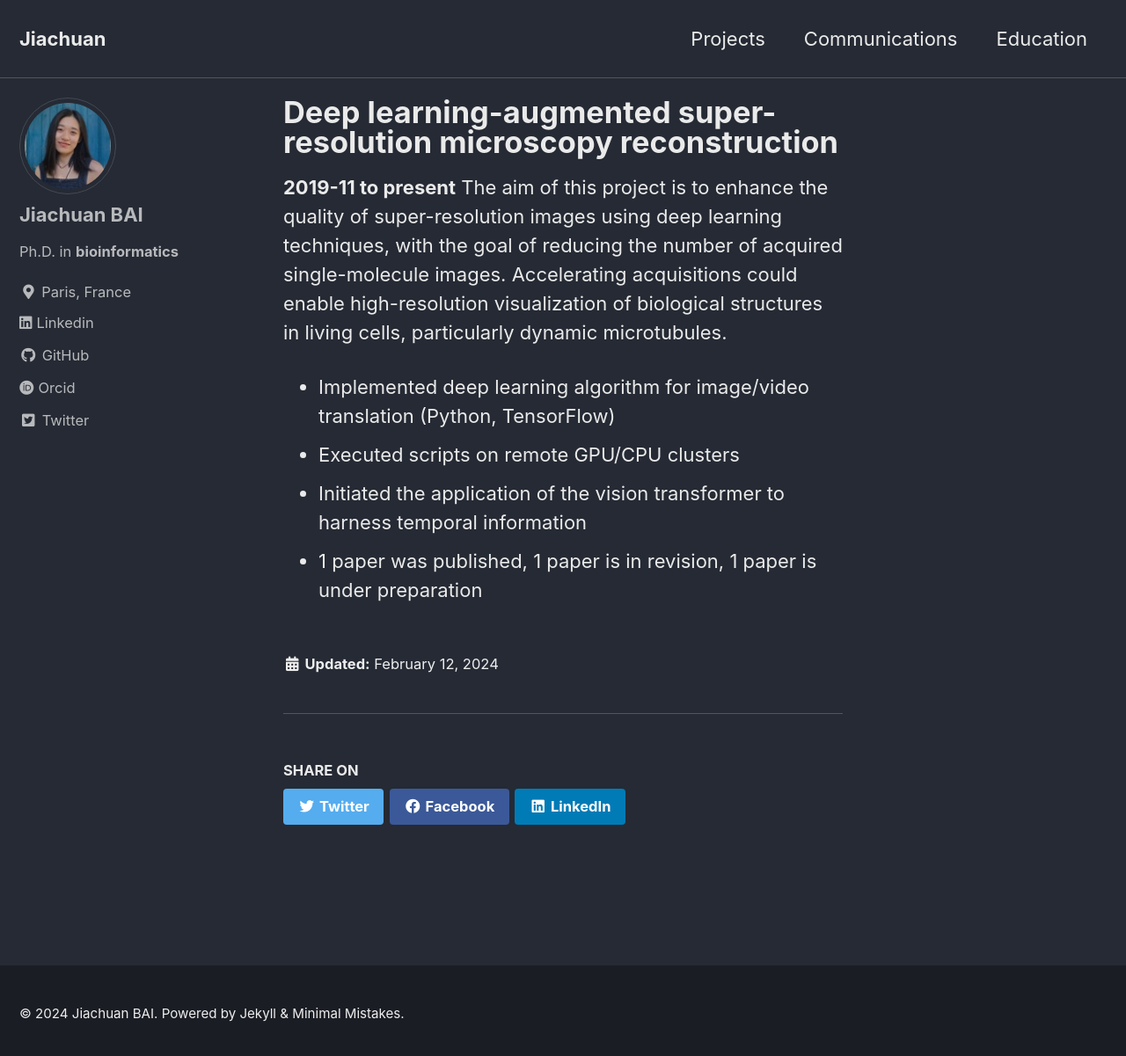
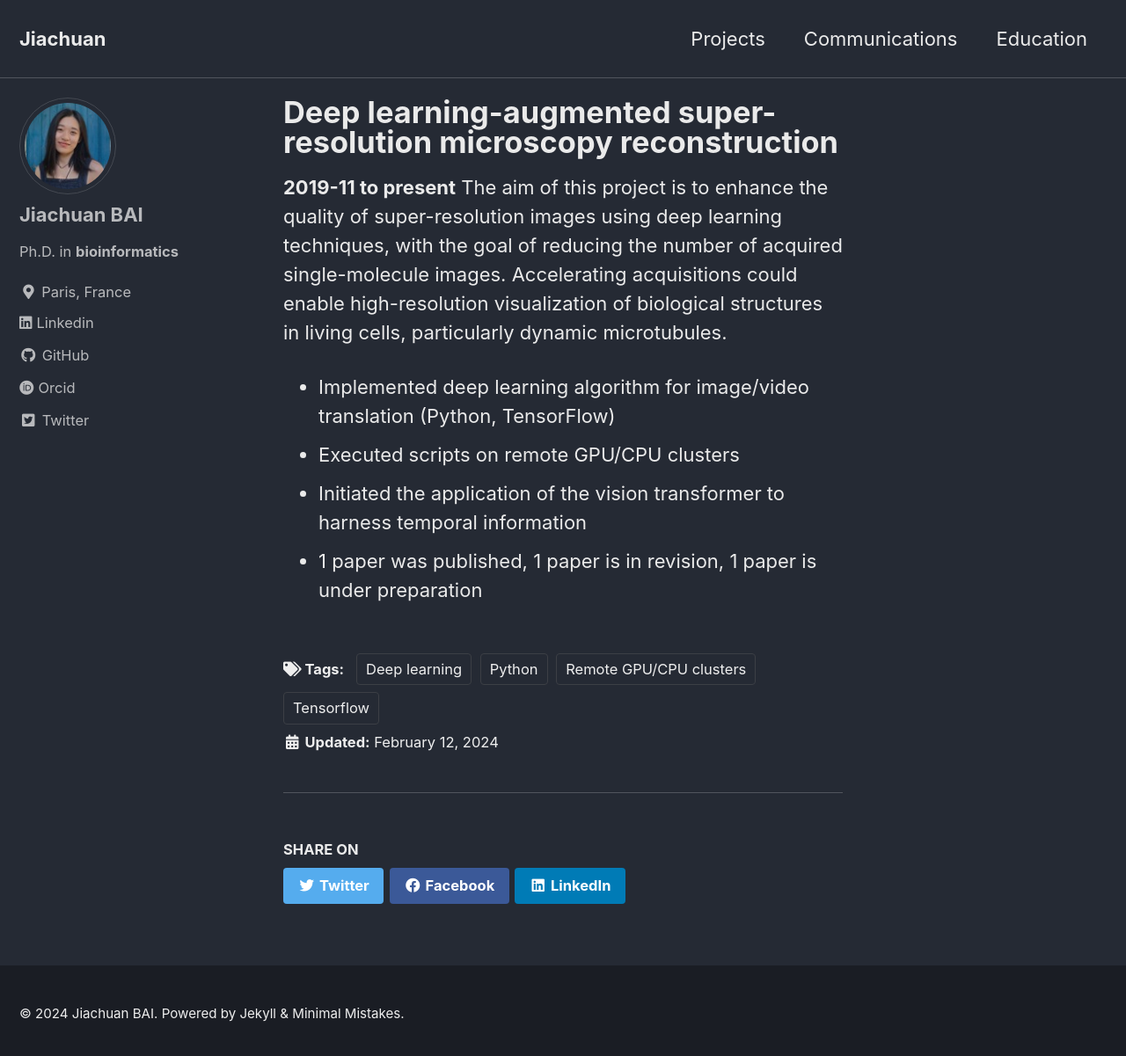
Before and after one commit to baiddd/baiddd.github.io, a Jekyll site: the page built from _projects/2019-11-IP.md, in a window 1280 px wide and 1209 px high. Shown: the top 1201 px of the window at 88% size. Built offline with Jekyll 4.4.1, drawn with Linux system fonts in a browser that asks for light colours; cached includes are drawn as plain includes.

Commit message:
projects

```diff
--- a/_config.yml
+++ b/_config.yml
@@ -268,7 +268,7 @@ defaults:
       comments: # true
       share: true
       related: true
-      # _pages
+    # _pages
   - scope:
       path: ""
       type: pages
--- a/_projects/2019-11-IP.md
+++ b/_projects/2019-11-IP.md
@@ -1,10 +1,17 @@
 ---
 title: "Deep learning-augmented super-resolution microscopy reconstruction"
 collection: projects
+type: "Postdoc"
 permalink: /projects/2019-11-IP
 venue: 'Institut Pasteur'
 location: "Paris, France"
+tags:
+  - Deep learning
+  - Python
+  - Tensorflow
+  - Remote GPU/CPU clusters
 ---
+
 **2019-11 to present**
 The aim of this project is to enhance the quality of super-resolution images using deep learning techniques, with the goal of reducing the number of acquired single-molecule images. Accelerating acquisitions could enable high-resolution visualization of biological structures in living cells, particularly dynamic microtubules.
 
```
